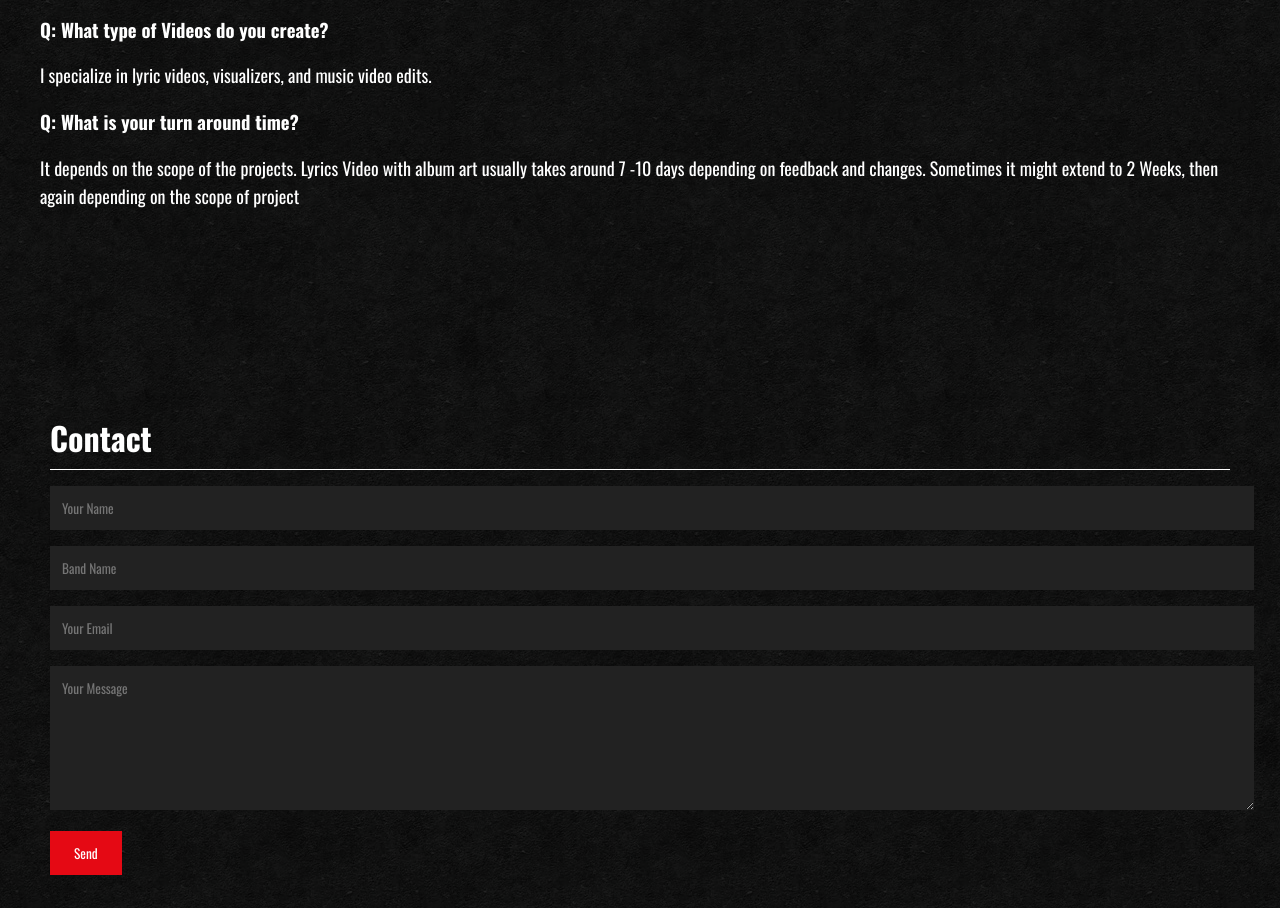
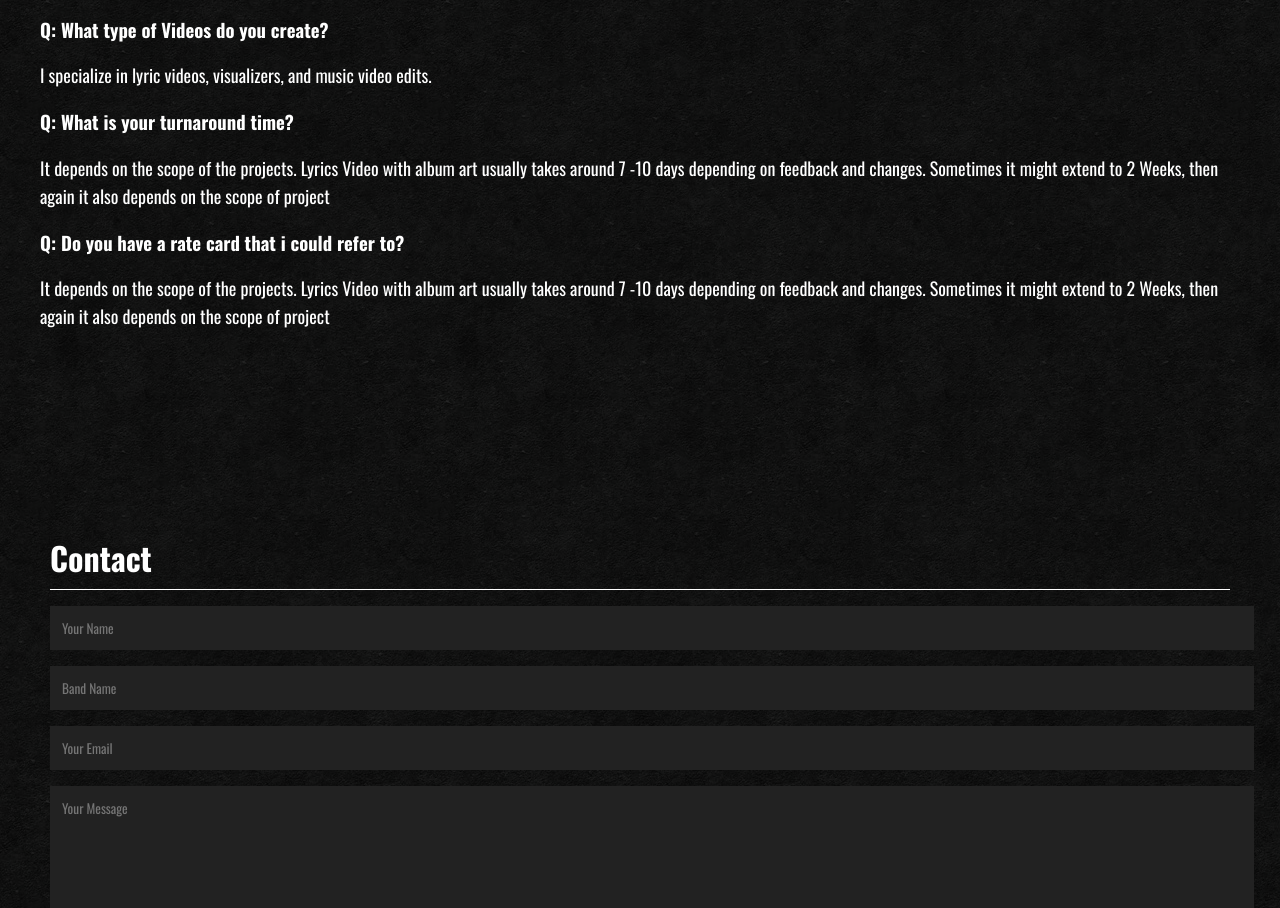
Before and after one commit to Bundlehead/portfolio, a plain HTML site: page index.html in a window 1280 px wide. Shown: the part 3378-4286 px from the top of the page. Drawn offline with nearby package versions, Linux system fonts and the light colour scheme.

Commit message:
index.html

```diff
--- a/index.html
+++ b/index.html
@@ -193,9 +193,13 @@
 	  <p class="section-text">
         I specialize in lyric videos, visualizers, and music video edits.
       </p>
-	  <h3><bold>Q: What is your turn around time?</bold> </h3>
+	  <h3><bold>Q: What is your turnaround time?</bold> </h3>
 	  <p class="section-text">
-        It depends on the scope of the projects. Lyrics Video with album art usually takes around 7 -10 days depending on feedback and changes. Sometimes it might extend to 2 Weeks, then again depending on the scope of project
+        It depends on the scope of the projects. Lyrics Video with album art usually takes around 7 -10 days depending on feedback and changes. Sometimes it might extend to 2 Weeks, then again it also depends on the scope of project
+      </p>
+		<h3><bold>Q: Do you have a rate card that i could refer to?</bold> </h3>
+	  <p class="section-text">
+        It depends on the scope of the projects. Lyrics Video with album art usually takes around 7 -10 days depending on feedback and changes. Sometimes it might extend to 2 Weeks, then again it also depends on the scope of project
       </p>
     </section>
 
```
